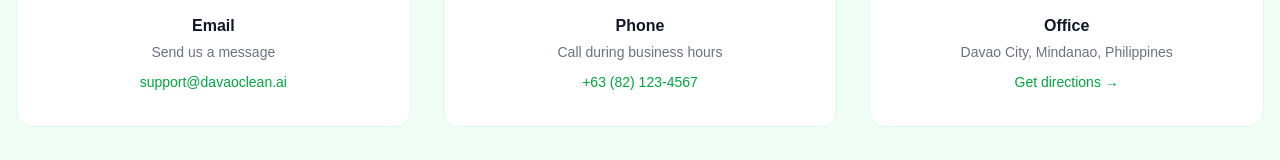
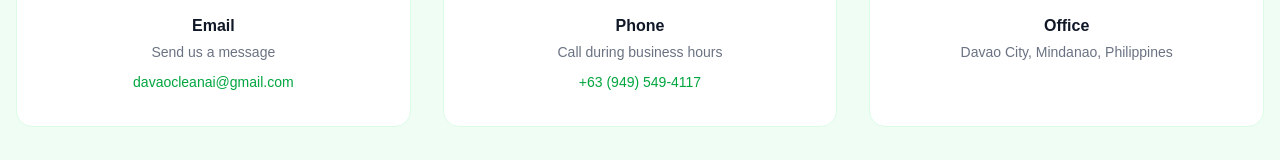
Before and after one commit to IvannPeria/davao-clean-ai, a Next.js app in the folder frontend/: page / in a window 1280 px wide. Shown: the part 4427-4587 px from the top of the page. Built offline with nearby package versions, Linux system fonts and the light colour scheme.

Commit message:
Home page update

```diff
--- a/frontend/app/classifier/page.tsx
+++ b/frontend/app/classifier/page.tsx
@@ -115,7 +115,7 @@ export default function ClassifierPage() {
 const mapLabelToCategory = (label: string): WasteCategory => {
   const mapping: Record<string, WasteCategory> = {
     'Cardboard': 'Recyclable',
-    'Paper': 'Recyclable',
+    'Paper': 'Biodegradable',
     'Glass': 'Recyclable',
     'Metal': 'Recyclable',
     'Plastic': 'Recyclable',
--- a/frontend/app/page.tsx
+++ b/frontend/app/page.tsx
@@ -223,22 +223,21 @@ export default function Home() {
                 icon: '✉️',
                 title: 'Email',
                 sub: 'Send us a message',
-                link: 'mailto:support@davaoclean.ai',
-                label: 'support@davaoclean.ai',
+                link: 'mailto:davaocleanai@gmail.com',
+                label: 'davaocleanai@gmail.com',
               },
               {
                 icon: '📞',
                 title: 'Phone',
                 sub: 'Call during business hours',
-                link: 'tel:+6382123456',
-                label: '+63 (82) 123-4567',
+                link: 'tel:+639495494117',
+                label: '+63 (949) 549-4117',
               },
               {
                 icon: '📍',
                 title: 'Office',
                 sub: 'Davao City, Mindanao, Philippines',
-                link: '#',
-                label: 'Get directions →',
+                link: '#'
               },
             ].map((c) => (
               <div key={c.title} className="bg-white p-8 rounded-2xl text-center border border-green-100 hover:shadow-md transition-shadow">
```
